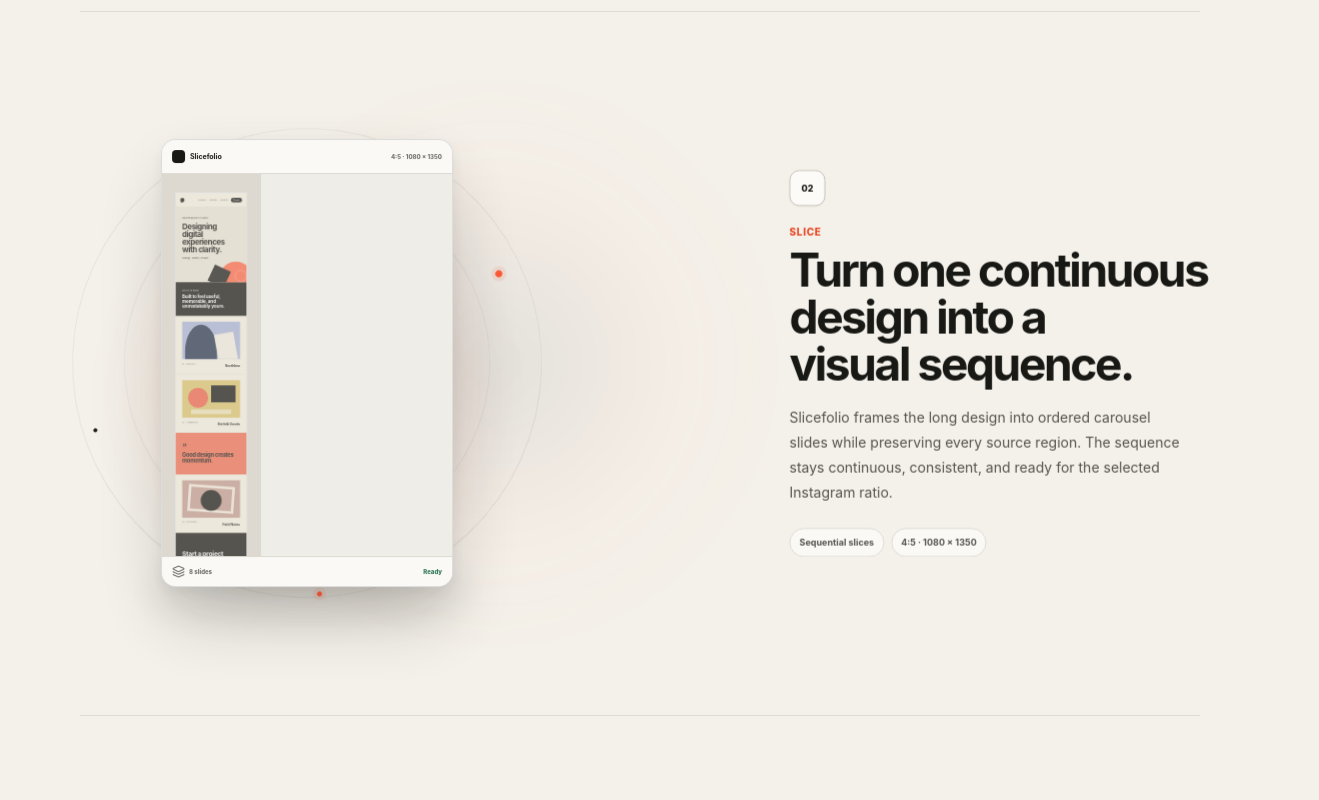
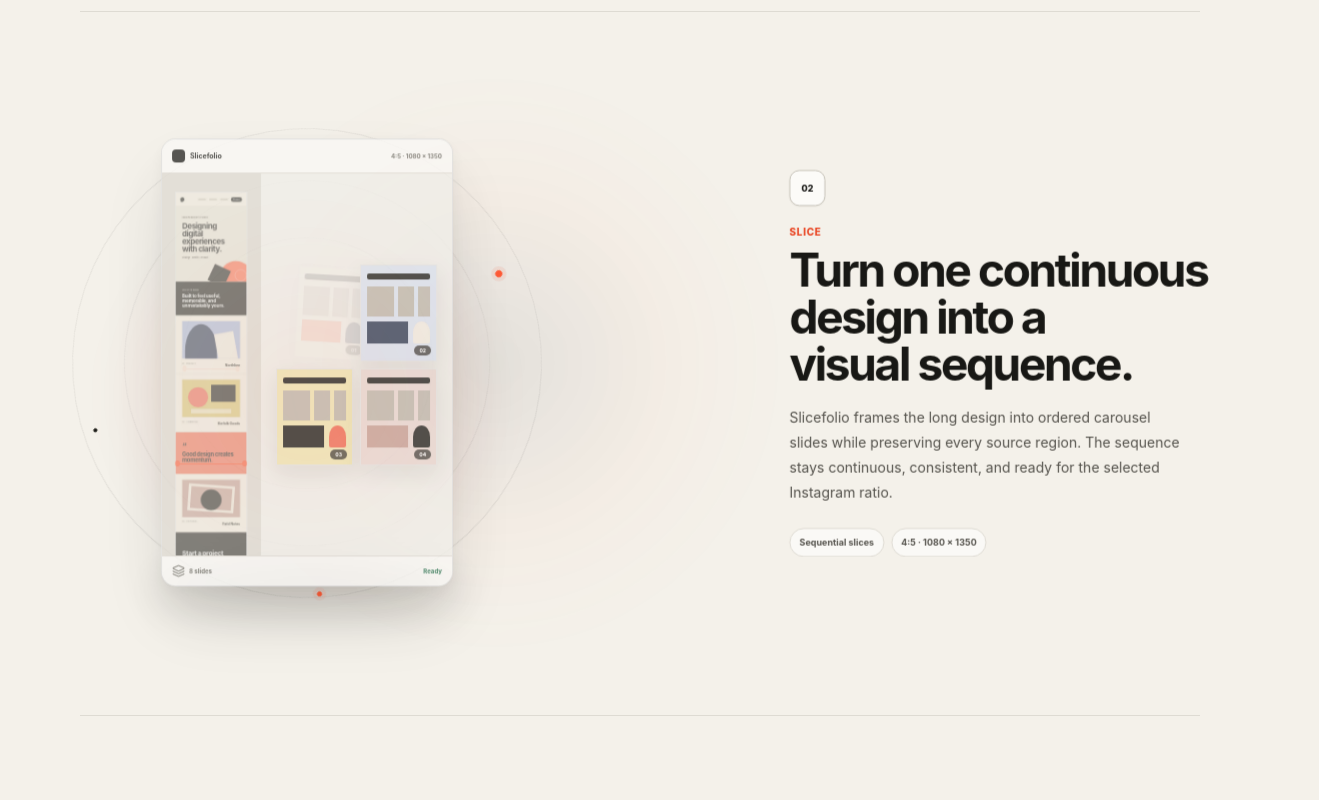
Before and after one commit to Hakkam/slicefolio, a React (Vite) app: page / in a window 1280 px wide. Shown: the part 2160-2960 px from the top of the page, 1319 px wide, since content can reach past the window. Built offline with nearby package versions, Linux system fonts and the light colour scheme.

Commit message:
Preserve staggered timing in demo loops

```diff
--- a/src/components/LandingDemoLoop.css
+++ b/src/components/LandingDemoLoop.css
@@ -12,6 +12,7 @@
 .demo-scroll-scene.is-active .demo-browser,
 .demo-scroll-scene.is-active .demo-processor,
 .demo-scroll-scene.is-active .demo-instagram-card {
+  animation: demoCardBreath 5.8s ease-in-out infinite;
   animation-play-state: running;
 }
 
@@ -63,18 +64,41 @@
   animation-play-state: paused;
 }
 
+.demo-scroll-scene.is-active .demo-input-page {
+  animation: demoInputLoop 7.8s cubic-bezier(.2, .8, .2, 1) infinite;
+  animation-play-state: running;
+}
+
 .demo-scroll-scene .demo-cut-line {
-  animation: demoCutLineLoop 7.8s ease infinite;
+  opacity: 0;
+  animation-name: demoCutLineLoop;
+  animation-duration: 7.8s;
+  animation-timing-function: ease;
+  animation-iteration-count: infinite;
   animation-play-state: paused;
-  opacity: 0;
 }
 
 .demo-scroll-scene .demo-cut-line-1 { animation-delay: .25s; }
 .demo-scroll-scene .demo-cut-line-2 { animation-delay: .65s; }
 .demo-scroll-scene .demo-cut-line-3 { animation-delay: 1.05s; }
 
+.demo-scroll-scene.is-active .demo-cut-line {
+  animation-name: demoCutLineLoop;
+  animation-duration: 7.8s;
+  animation-timing-function: ease;
+  animation-iteration-count: infinite;
+  animation-play-state: running;
+}
+
+.demo-scroll-scene.is-active .demo-cut-line-1 { animation-delay: .25s; }
+.demo-scroll-scene.is-active .demo-cut-line-2 { animation-delay: .65s; }
+.demo-scroll-scene.is-active .demo-cut-line-3 { animation-delay: 1.05s; }
+
 .demo-scroll-scene .demo-output-card {
-  animation: demoSliceCardLoop 7.8s cubic-bezier(.17, .84, .44, 1) infinite;
+  animation-name: demoSliceCardLoop;
+  animation-duration: 7.8s;
+  animation-timing-function: cubic-bezier(.17, .84, .44, 1);
+  animation-iteration-count: infinite;
   animation-play-state: paused;
 }
 
@@ -83,20 +107,18 @@
 .demo-scroll-scene .demo-output-card-3 { animation-delay: 1.56s; }
 .demo-scroll-scene .demo-output-card-4 { animation-delay: 1.94s; }
 
-.demo-scroll-scene.is-active .demo-input-page {
-  animation: demoInputLoop 7.8s cubic-bezier(.2, .8, .2, 1) infinite;
+.demo-scroll-scene.is-active .demo-output-card {
+  animation-name: demoSliceCardLoop;
+  animation-duration: 7.8s;
+  animation-timing-function: cubic-bezier(.17, .84, .44, 1);
+  animation-iteration-count: infinite;
   animation-play-state: running;
 }
 
-.demo-scroll-scene.is-active .demo-cut-line {
-  animation: demoCutLineLoop 7.8s ease infinite;
-  animation-play-state: running;
-}
-
-.demo-scroll-scene.is-active .demo-output-card {
-  animation: demoSliceCardLoop 7.8s cubic-bezier(.17, .84, .44, 1) infinite;
-  animation-play-state: running;
-}
+.demo-scroll-scene.is-active .demo-output-card-1 { animation-delay: .8s; }
+.demo-scroll-scene.is-active .demo-output-card-2 { animation-delay: 1.18s; }
+.demo-scroll-scene.is-active .demo-output-card-3 { animation-delay: 1.56s; }
+.demo-scroll-scene.is-active .demo-output-card-4 { animation-delay: 1.94s; }
 
 html[dir='rtl'] .demo-scroll-scene .demo-output-card,
 html[dir='rtl'] .demo-scroll-scene.is-active .demo-output-card {
```
